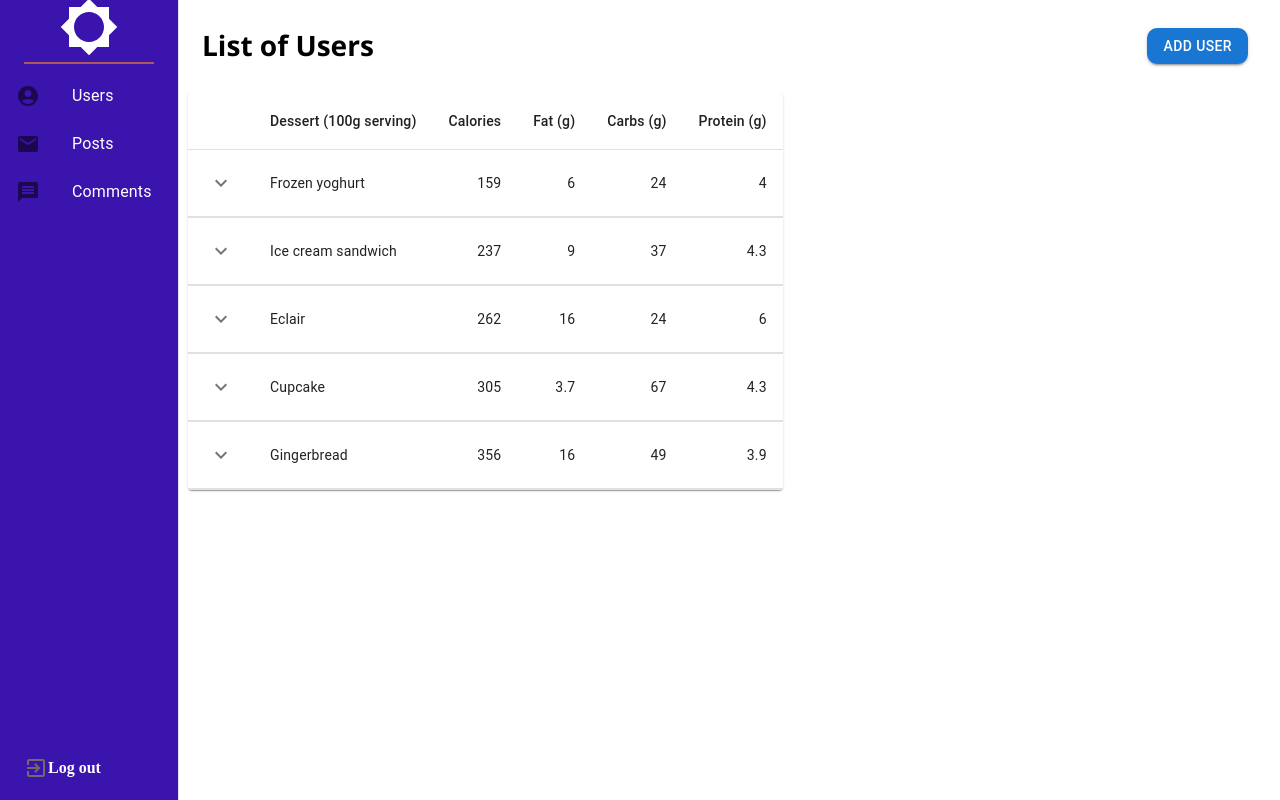
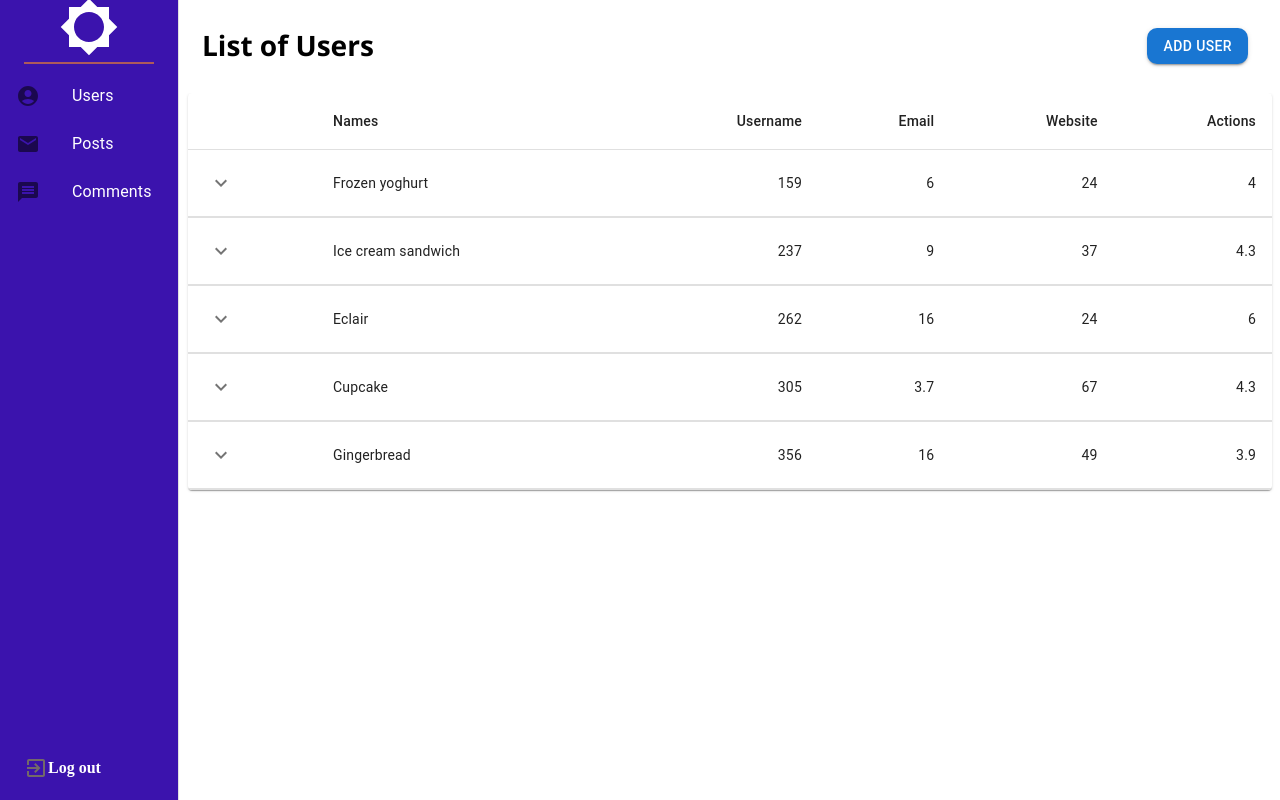
Before and after one commit to Uplus-Mutual-Partners/manageIT, a React (Create React App) app: page / in a window 1280 px wide. Built offline with nearby package versions, Linux system fonts and the light colour scheme; a web font is replaced by a local one.

Commit message:
Last commit

```diff
--- a/src/components/Users.js
+++ b/src/components/Users.js
@@ -3,9 +3,7 @@ import UserTable from "./tables/users";
 const Users = () => {
   return (
     <>
-      <div>
-        <UserTable />
-      </div>
+      <UserTable />
     </>
   );
 };
--- a/src/components/tables/users.js
+++ b/src/components/tables/users.js
@@ -133,11 +133,11 @@ export default function USerTable() {
         <TableHead>
           <TableRow>
             <TableCell />
-            <TableCell>Dessert (100g serving)</TableCell>
-            <TableCell align="right">Calories</TableCell>
-            <TableCell align="right">Fat&nbsp;(g)</TableCell>
-            <TableCell align="right">Carbs&nbsp;(g)</TableCell>
-            <TableCell align="right">Protein&nbsp;(g)</TableCell>
+            <TableCell>Names</TableCell>
+            <TableCell align="right">Username</TableCell>
+            <TableCell align="right">Email</TableCell>
+            <TableCell align="right">Website</TableCell>
+            <TableCell align="right">Actions</TableCell>
           </TableRow>
         </TableHead>
         <TableBody>
```
